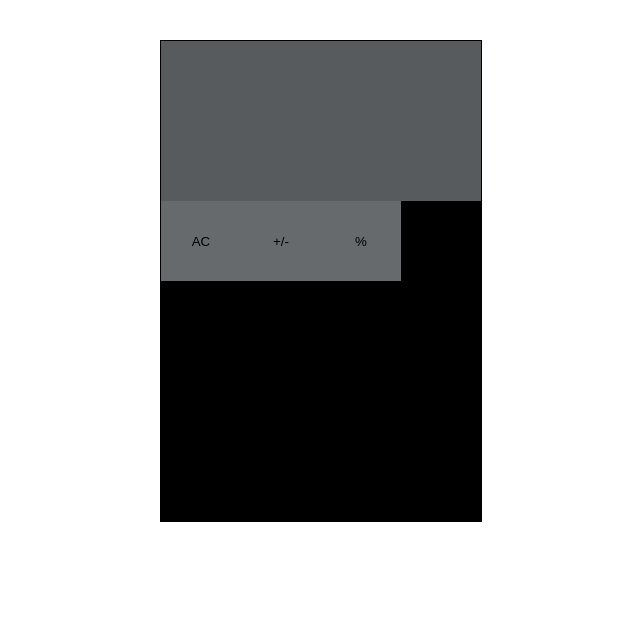
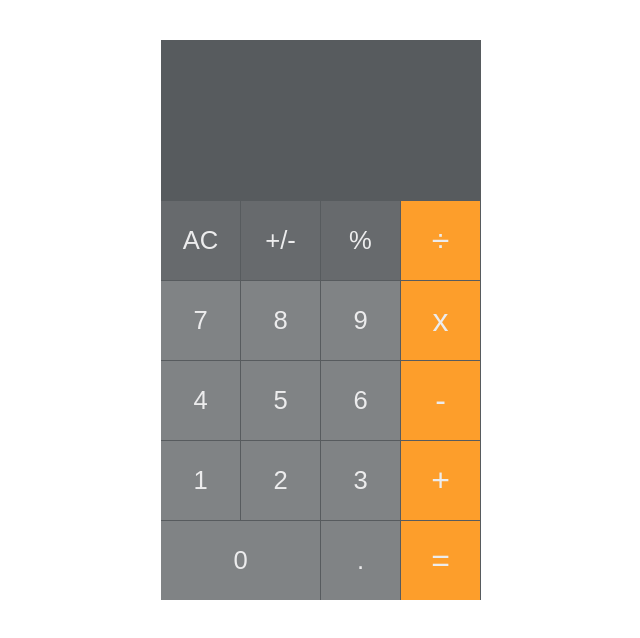
Before and after one commit to alzca1/calculator, a React (Create React App) app: page / in a window 1280 px wide. Shown: the top 638 px of the page, without its empty margins (319-959 px from the left). Built offline with nearby package versions, Linux system fonts and the light colour scheme.

Commit message:
styling done

```diff
--- a/src/App.css
+++ b/src/App.css
@@ -1,38 +1,3 @@
 .App {
   text-align: center;
 }
-
-.App-logo {
-  height: 40vmin;
-  pointer-events: none;
-}
-
-@media (prefers-reduced-motion: no-preference) {
-  .App-logo {
-    animation: App-logo-spin infinite 20s linear;
-  }
-}
-
-.App-header {
-  background-color: #282c34;
-  min-height: 100vh;
-  display: flex;
-  flex-direction: column;
-  align-items: center;
-  justify-content: center;
-  font-size: calc(10px + 2vmin);
-  color: white;
-}
-
-.App-link {
-  color: #61dafb;
-}
-
-@keyframes App-logo-spin {
-  from {
-    transform: rotate(0deg);
-  }
-  to {
-    transform: rotate(360deg);
-  }
-}
--- a/src/containers/calculator/keypad/Keypad.css
+++ b/src/containers/calculator/keypad/Keypad.css
@@ -1,15 +1,57 @@
 .Keypad{
-    height: 320px;
+    height: 400px;
+    display: flex;
 }
 
 Button {
     width: 80px;
     height: 80px;
-    background-color: rgba(103, 106, 109, 1.00);
     outline: none;
     border: none;
+    font-size: 1.6em;
+    color:rgba(236, 236, 237, 1.00);
+    border-right: 1px solid rgba(87, 91, 94, 1.00);
+    border-top: 1px solid rgba(87, 91, 94, 1.00);
 }
 
 .UpperKeys {
     display: flex;
 }
+
+.UpperKey{
+    background-color: rgba(103, 106, 109, 1.00);
+    border-right: 1px solid rgba(87, 91, 94, 1.00);
+    border-top: 1px solid rgba(87, 91, 94, 1.00);
+}
+
+.UpperKey:active{
+    background-color:rgba(128, 131, 133, 1.00);
+}
+
+.DigitKeys{
+    display:flex;
+    flex-wrap: wrap-reverse;
+}
+
+.DigitKey:active{
+    background-color: rgba(166, 167, 169, 1.00);
+    color: rgba(243, 243, 244, 1.00);
+}
+
+.DigitKey, .key0{
+    background-color: rgba(128, 131, 133, 1.00);
+}
+
+.key0{
+    width: 160px;
+}
+
+.OperatorKey{
+    background-color: rgba(253, 158, 43, 1.00);
+    font-size: 2em;
+}
+
+.OperatorKey:active{
+    background-color: rgba(201, 125, 32, 1.00);
+    color: rgba(246, 235, 221, 1.00);
+}
--- a/src/containers/calculator/keypad/Keypad.js
+++ b/src/containers/calculator/keypad/Keypad.js
@@ -8,11 +8,30 @@ class Keypad extends Component {
       <div className="Keypad">
         <div className="FunctionKeys">
           <div className="UpperKeys">
-            <Button label="AC" />
-            <Button label="+/-" />
-            <Button label="%" />
+            <Button className="UpperKey" label="AC" />
+            <Button className="UpperKey" label="+/-" />
+            <Button className="UpperKey" label="%" />
           </div>
-          <div className="DigitKeys"></div>
+          <div className="DigitKeys">
+            <Button className="DigitKey" className="key0" label="0" />
+            <Button className="DigitKey" label="." />
+            <Button className="DigitKey" label="1" />
+            <Button className="DigitKey" label="2" />
+            <Button className="DigitKey" label="3" />
+            <Button className="DigitKey" label="4" />
+            <Button className="DigitKey" label="5" />
+            <Button className="DigitKey" label="6" />
+            <Button className="DigitKey" label="7" />
+            <Button className="DigitKey" label="8" />
+            <Button className="DigitKey" label="9" />
+          </div>
+        </div>
+        <div className="OperatorKeys">
+          <Button className="OperatorKey" label="÷" />
+          <Button className="OperatorKey" label="x" />
+          <Button className="OperatorKey" label="-" />
+          <Button className="OperatorKey" label="+" />
+          <Button className="OperatorKey" label="=" />
         </div>
       </div>
     );
--- a/src/index.css
+++ b/src/index.css
@@ -1,20 +1,19 @@
 body {
   margin: 0;
-  font-family: -apple-system, BlinkMacSystemFont, 'Segoe UI', 'Roboto', 'Oxygen',
-    'Ubuntu', 'Cantarell', 'Fira Sans', 'Droid Sans', 'Helvetica Neue',
+  font-family: -apple-system, BlinkMacSystemFont, "Segoe UI", "Roboto", "Oxygen",
+    "Ubuntu", "Cantarell", "Fira Sans", "Droid Sans", "Helvetica Neue",
     sans-serif;
   -webkit-font-smoothing: antialiased;
   -moz-osx-font-smoothing: grayscale;
 }
 
 code {
-  font-family: source-code-pro, Menlo, Monaco, Consolas, 'Courier New',
+  font-family: source-code-pro, Menlo, Monaco, Consolas, "Courier New",
     monospace;
 }
 
-.wrapper{
+.wrapper {
   width: 320px;
-  height: 480px;
-  border: 1px solid black;
+  height: 560px;
   margin: 40px auto;
 }
```
